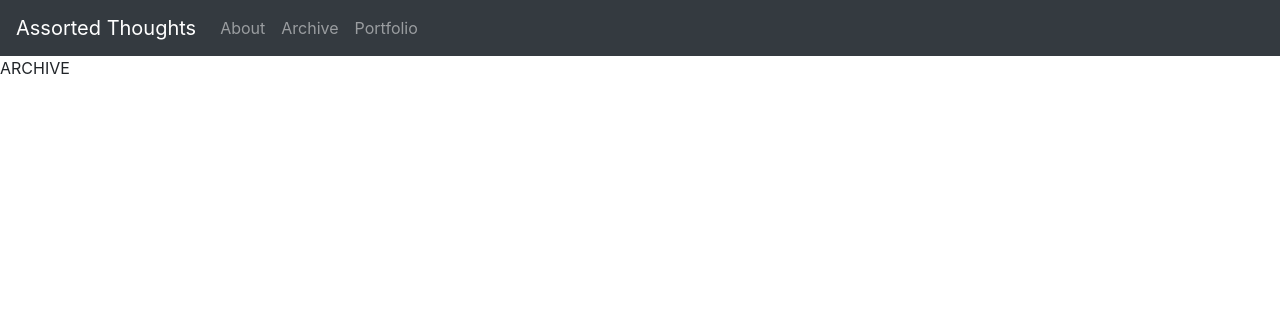
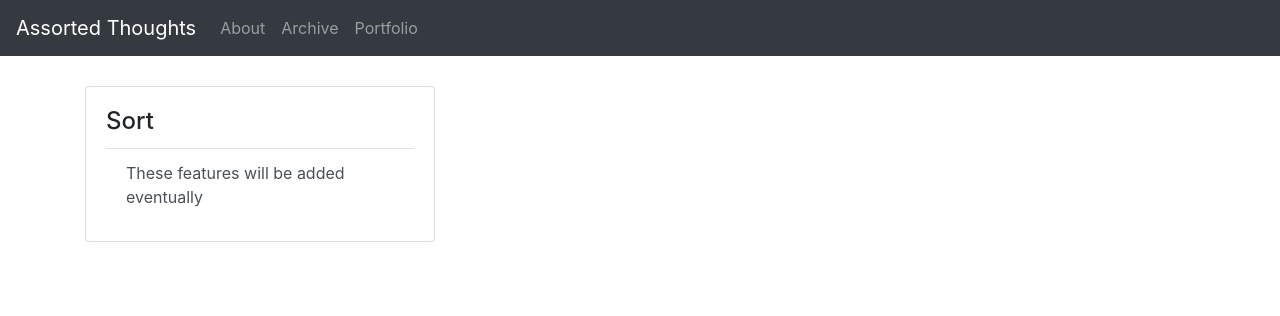
Before and after one commit to gremhlin/blog-beta, a Django app: page /archive in a window 1280 px wide. Shown: the top 316 px of the page. Run offline with Django 3.2, Linux system fonts and the light colour scheme; data that the repository does not hold is empty; some libraries are stand-ins or nearby versions.

Commit message:
Added about, archive and portfolio pages.

```diff
--- a/journal/static/css/blog.css
+++ b/journal/static/css/blog.css
@@ -1,3 +1,13 @@
+a{
+  text-decoration: none;
+  color: inherit;
+}
+
+a:hover{
+  text-decoration: none;
+  color: inherit;
+}
+
 .page-header{
   background-color: #2F4550;
   margin-top: 0;
--- a/journal/templates/journal/archive.html
+++ b/journal/templates/journal/archive.html
@@ -1,5 +1,36 @@
 {% extends 'journal/base.html' %}
 
 {% block content %}
-    <p>ARCHIVE</p>
+<div class="container" style="margin-top: 30px">
+<div class="row">
+  <!--Sidebar-->
+  <div class="col-md-4">
+    <div class="card">
+      <div class="card-body">
+        <h4 class="card-title">Sort</h4>
+        <div class="class list-group list-group-flush">
+           <a href="#" class="list-group-item list-group-item-action">These features will be added eventually</a>
+        </div>
+      </div>
+    </div>
+  </div>
+
+  <!--Post list-->
+  <div class="col-md-8">
+  {% for post in posts %}
+  <div class="post">
+    <h2><a href="{% url 'post_detail' pk=post.pk %}">{{ post.title }}</a></h2>
+    <p class="preview">{{ post.text|truncatechars:600 }}</p>
+    <div class="date">
+      {{ post.published_date }}
+    </div>
+    <a class="btn btn-dark btn-block" href="{% url 'post_detail' pk=post.pk %}" role="button">Read More</a>
+  </div>
+  {% endfor %}
+  </div>
+  <!--End of post list-->
+
+
+  <!--End of sidebar-->
+</div>
 {% endblock %}
--- a/journal/views.py
+++ b/journal/views.py
@@ -13,7 +13,8 @@ def about(request):
     return render(request, 'journal/about.html', {'bio': bio})
 
 def archive(request):
-    return render(request, 'journal/archive.html')
+    posts = Post.objects.filter(published_date__lte=timezone.now()).order_by('-published_date')
+    return render(request, 'journal/archive.html', {'posts': posts})
 
 def portfolio(request):
     return render(request, 'journal/portfolio.html')
```
Also changed, not shown: journal/templates/journal/about.html (+11 -2 lines), journal/templates/journal/portfolio.html (+21 -1 lines), journal/templates/journal/post_list.html (+13 -11 lines), journal/static/images/fencing-preview.PNG (added).
